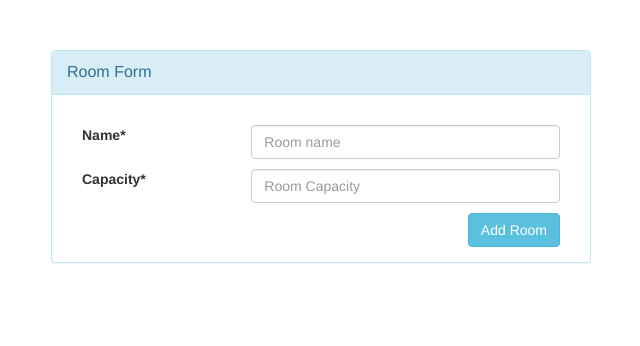
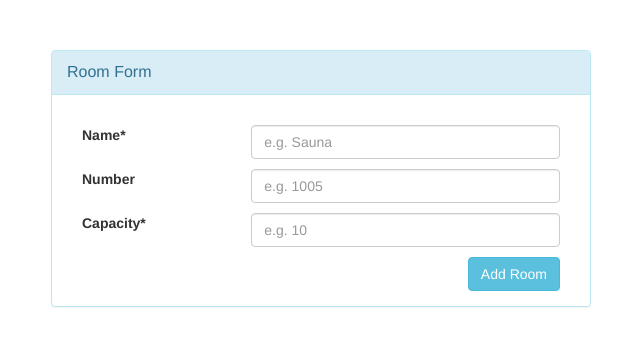
Before and after one commit to AYasinAkalin/FitnessTrackingSystem-Web, a Flask app: page /addroom in a window 1280 px wide. Shown: the top 346 px of the page, without its empty margins (319-959 px from the left). Run offline with Flask 2, Linux system fonts and the light colour scheme; some libraries are stand-ins or nearby versions.

Commit message:
Add ‘room number’ column to room DB

```diff
--- a/server.py
+++ b/server.py
@@ -116,8 +116,9 @@ def addroom() :
         return render_template("addroom.html")
     else :
         name = request.form["name"]
+        number = request.form["number"]
         size = request.form["size"]
-        sql = "Insert into rooms(name,size) values('%s','%s')" %(name,size)
+        sql = "Insert into rooms(name,number,size) values('%s','%s','%s')" %(name,number,size)
         print sql
         cursor=mysql.get_db().cursor()
 
--- a/templates/addroom.html
+++ b/templates/addroom.html
@@ -27,14 +27,21 @@
                          <div id="div_id_name" class="form-group required">
                             <label for="id_name" class="control-label col-md-4  requiredField">Name<span class="asteriskField">*</span> </label>
                             <div class="controls col-md-8 ">
-                                <input class="input-md textinput textInput form-control" id="id_name" name="name" placeholder="Room name" style="margin-bottom: 10px" type="text" />
+                                <input class="input-md textinput textInput form-control" id="id_name" name="name" placeholder="e.g. Sauna" style="margin-bottom: 10px" type="text" />
+                            </div>
+                        </div>
+
+                        <div id="div_id_name" class="form-group">
+                            <label for="id_name" class="control-label col-md-4  requiredField">Number</label>
+                            <div class="controls col-md-8 ">
+                                <input class="input-md textinput textInput form-control" id="id_number" name="number" placeholder="e.g. 1005" style="margin-bottom: 10px" type="text" />
                             </div>
                         </div>
 
 						<div id="div_id_name" class="form-group required">
                             <label for="id_name" class="control-label col-md-4  requiredField">Capacity<span class="asteriskField">*</span> </label>
                             <div class="controls col-md-8 ">
-                                <input class="input-md textinput textInput form-control" id="id_size" name="size" placeholder="Room Capacity" style="margin-bottom: 10px" type="text" />
+                                <input class="input-md textinput textInput form-control" id="id_size" name="size" placeholder="e.g. 10" style="margin-bottom: 10px" type="text" />
                             </div>
                         </div>
 
--- a/templates/adminprofile.html
+++ b/templates/adminprofile.html
@@ -143,6 +143,7 @@
                 <tr>
                   <th>#</th>
                   <th>Name</th>
+                  <th>Room number</th>
                   <th>Capacity</th>
                 </tr>
               </thead>
@@ -152,6 +153,7 @@
                   <td>{{loop.index}}</td>
                   <td>{{room[0]}}</td>
                   <td>{{room[1]}}</td>
+                  <td>{{room[2]}}</td>
                 </tr>
                 {%endfor%}
               </tbody>
```
